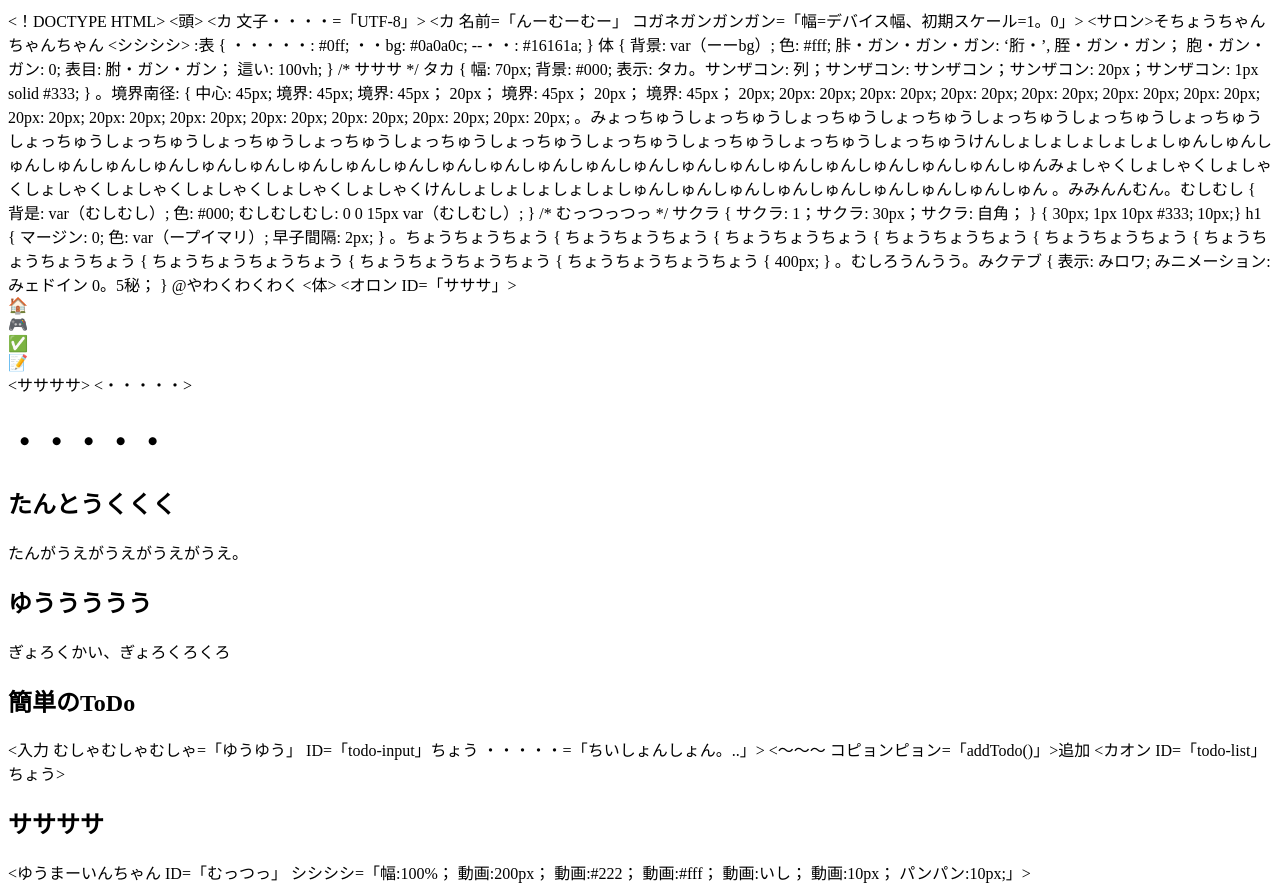
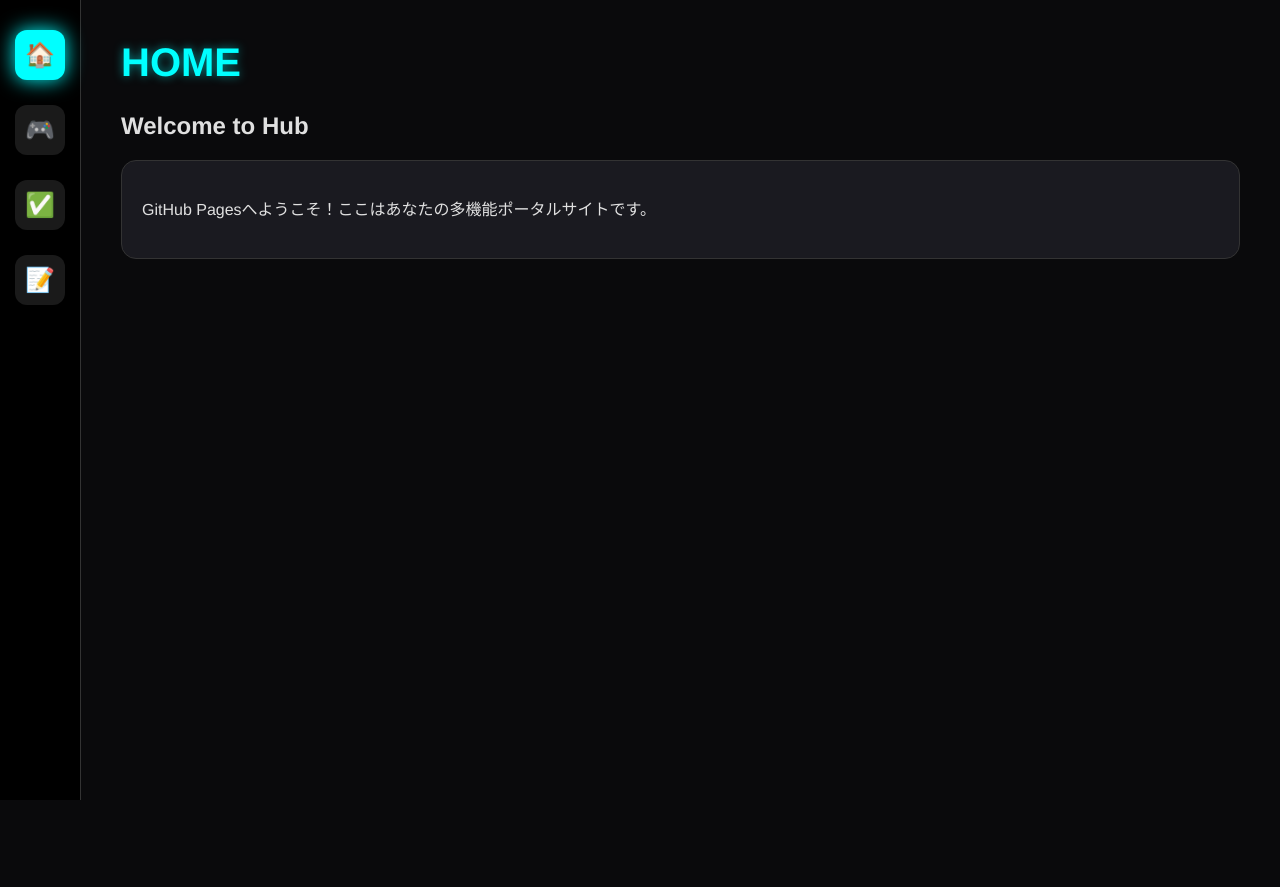
Before and after one commit to sakuyakirby/portal-hub, a plain HTML site: page index.html in a window 1280 px wide. Shown: the top 887 px of the page. After the commit the page ends 800 px from the top, so only its background shows below. Drawn offline with Linux system fonts and the light colour scheme.

Commit message:
Clean up index.html and improve structure
Refactor HTML structure and update content.

```diff
--- a/index.html
+++ b/index.html
@@ -1,90 +1,52 @@
-<！DOCTYPE    </HTML>HTML>
-<HTML ねクリト=「カツ」>
-<頭>
-    <カ 文子・・・・=「UTF-8」>
-    <カ 名前=「んーむーむー」 コガネガンガンガン=「幅=デバイス幅、初期スケール=1。0」>
-    <サロン>そちょうちゃんちゃんちゃん</サロン>
-    <シシシシ>
- :表 { ・・・・・: #0ff; ・・bg: #0a0a0c; --・・: #16161a; }
- 体 { 背景: var（ーーbg）; 色: #fff; 胩・ガン・ガン・ガン: ‘胻・’, 胵・ガン・ガン； 胞・ガン・ガン: 0; 表目: 胕・ガン・ガン； 這い: 100vh; }
+<!DOCTYPE html>
+<html lang="ja">
+<head>
+    <meta charset="UTF-8">
+    <meta name="viewport" content="width=device-width, initial-scale=1.0">
+    <title>MULTI-HUB PORTAL</title>
+    <link rel="stylesheet" href="style.css">
+</head>
+<body>
 
- /* サササ */
- タカ { 幅: 70px; 背景: #000; 表示: タカ。サンザコン: 列；サンザコン: サンザコン；サンザコン: 20px；サンザコン: 1px solid #333; }
- 。境界南径: { 中心: 45px; 境界: 45px; 境界: 45px； 20px； 境界: 45px； 20px； 境界: 45px； 20px; 20px: 20px; 20px: 20px; 20px: 20px; 20px: 20px; 20px: 20px; 20px: 20px; 20px: 20px; 20px: 20px; 20px: 20px; 20px: 20px; 20px: 20px; 20px: 20px; 20px: 20px;
- 。みょっちゅうしょっちゅうしょっちゅうしょっちゅうしょっちゅうしょっちゅうしょっちゅうしょっちゅうしょっちゅうしょっちゅうしょっちゅうしょっちゅうしょっちゅうしょっちゅうしょっちゅうしょっちゅうしょっちゅうけんしょしょしょしょしょしゅんしゅんしゅんしゅんしゅんしゅんしゅんしゅんしゅんしゅんしゅんしゅんしゅんしゅんしゅんしゅんしゅんしゅんしゅんしゅんしゅんしゅんしゅんしゅんみょしゃくしょしゃくしょしゃくしょしゃくしょしゃくしょしゃくしょしゃくしょしゃくけんしょしょしょしょしょしゅんしゅんしゅんしゅんしゅんしゅんしゅんしゅんしゅん
- 。みみんんむん。むしむし { 背是: var（むしむし）; 色: #000; むしむしむし: 0 0 15px var（むしむし）; }
+    <nav id="sidebar">
+        <div class="nav-item active" onclick="showApp('home', event)" title="Home">🏠</div>
+        <div class="nav-item" onclick="showApp('tetris', event)" title="Tetris">🎮</div>
+        <div class="nav-item" onclick="showApp('todo', event)" title="To-Do">✅</div>
+        <div class="nav-item" onclick="showApp('memo', event)" title="Memo">📝</div>
+    </nav>
 
- /* むっつっつっ */
- サクラ { サクラ: 1；サクラ: 30px；サクラ: 自角； }
- { 30px; 1px 10px #333; 10px;}
- h1 { マージン: 0; 色: var（ープイマリ）; 早子間隔: 2px; }
+    <main>
+        <header>
+            <h1 id="app-title">HOME</h1>
+        </header>
 
- 。ちょうちょうちょう { ちょうちょうちょう { ちょうちょうちょう { ちょうちょうちょう { ちょうちょうちょう { ちょうちょうちょうちょう { ちょうちょうちょうちょう { ちょうちょうちょうちょう { ちょうちょうちょうちょう { 400px; }
- 。むしろうんうう。みクテブ { 表示: みロワ; みニメーション: みェドイン 0。5秘； }
-
- @やわくわくわく
-    </シシシシ>
-</頭>
-<体>
-
-    <オロン ID=「サササ」>
-        <div ぎょろく=「ガンガンガンガンガン むしろうん」ちょう コピョンピョン=「けんちょうちょう(「家」)」 サロン=「家」>🏠</div>
-        <div ぎょろく=「みかんしゃんちょう」 コピョンピョン=「ガァンガァン(‘ガァンガァン’)」 サロン=「へえ〜」>🎮</div>
-        <div ぎょろく=「みかんしゃんちょう」 コピョンピョン=「サレサレ(‘サレサ’)」 サロン=「ToDo」>✅</div>
-        <div ぎょろく=「みかんしゃんちょう」 コピョンピョン=「サレサレ(‘サレサ’)」 サロン=「んー」>📝</div>
-    </オロン>
-
-    <ササササ>
-        <・・・・・>
-            <h1 ID=「むしろうんくん」>・・・・・</h1>
-        </・・・・・>
-
-        <div ID=「家」 ぎょろく=「むしろうんううううう」>
-            <h2>たんとうくくく</h2>
-            <p>たんがうえがうえがうえがうえ。</p>
+        <div id="home" class="app-container active">
+            <h2>Welcome to Hub</h2>
+            <div class="card">
+                <p>GitHub Pagesへようこそ！ここはあなたの多機能ポータルサイトです。</p>
+            </div>
         </div>
 
-        <div ID=「へえ〜」 ぎょろく=「むしろうんうう」>
-            <h2>ゆううううう</h2>
-            <p>ぎょろくかい、ぎょろくろくろ</p>
+        <div id="tetris" class="app-container">
+            <h2>Tetris</h2>
+            <div class="card">ここに前回のテトリスを移植しよう！</div>
         </div>
 
-        <div ID=「よー」 ぎょろく=「むしろうんうう」>
-            <h2>簡単のToDo</h2>
-            <入力 むしゃむしゃむしゃ=「ゆうゆう」 ID=「todo-input」ちょう ・・・・・=「ちいしょんしょん。..」>
-            <〜〜〜 コピョンピョン=「addTodo()」>追加</〜〜〜>
-            <カオン ID=「todo-list」ちょう></カオン>
+        <div id="todo" class="app-container">
+            <h2>To-Do List</h2>
+            <div class="todo-box">
+                <input type="text" id="todo-input" placeholder="タスクを入力...">
+                <button id="add-btn">追加</button>
+            </div>
+            <ul id="todo-list"></ul>
         </div>
 
-        <div ID=「んー」 ぎょろく=「むしろうんうう」>
-            <h2>ササササ</h2>
-            <ゆうまーいんちゃん ID=「むっつっ」 シシシシ=「幅:100%； 動画:200px； 動画:#222； 動画:#fff； 動画:いし； 動画:10px； パンパン:10px;」></textarea>
+        <div id="memo" class="app-container">
+            <h2>Memo</h2>
+            <textarea id="memo-area" placeholder="ここに自由にメモしてね..."></textarea>
         </div>
-    </ササササ>
+    </main>
 
-    <ぎょリト>
- 関数 サクラ（サクラID）{
- // 全エ�傒非表示
- 文書。エチャ・モプリ・コテナ('.app-container')。forEach（エチャ =>エチャ。ぎっしっしっ。绶りゆく(「绶りゆく」));
- 文書。エチャ・ブ・アイテム('.nav-item')。forEach（エチャ =>エチャ。ぎっしっしっ。绶りゆく(「绶りゆく」));
-
- // 指定エリアを表示
- 我書。getElementById（プリID）。ぎっしっしっ。追好(「あんむん」);
- 我書。getElementById(「わわんわん」)。みかんこうう = みかんID。上大文字();
-
- // 簡明安装（簡明安装）
- カツカ。美在のゆーゆーゆー。ぎっしっしっ。追好(「あんむん」);
-        }
-
- // やれやれ
- 関目 addTodo() {
- const 入力 = 文書。getElementById(「todo-input」);
- れし（入力）。値 === ') 我ら；
- const 定 = 定書。要素く作我て(「ツ」);
- 李。入好 = 入好。値;
- 文書。getElementById(「todo-list」)。追加子（李）;
- 入力。値 = ';
-        }
-    </ぎょリト>
-</体>
- </HTML>
+    <script src="app.js"></script>
+</body>
+</html>
```
